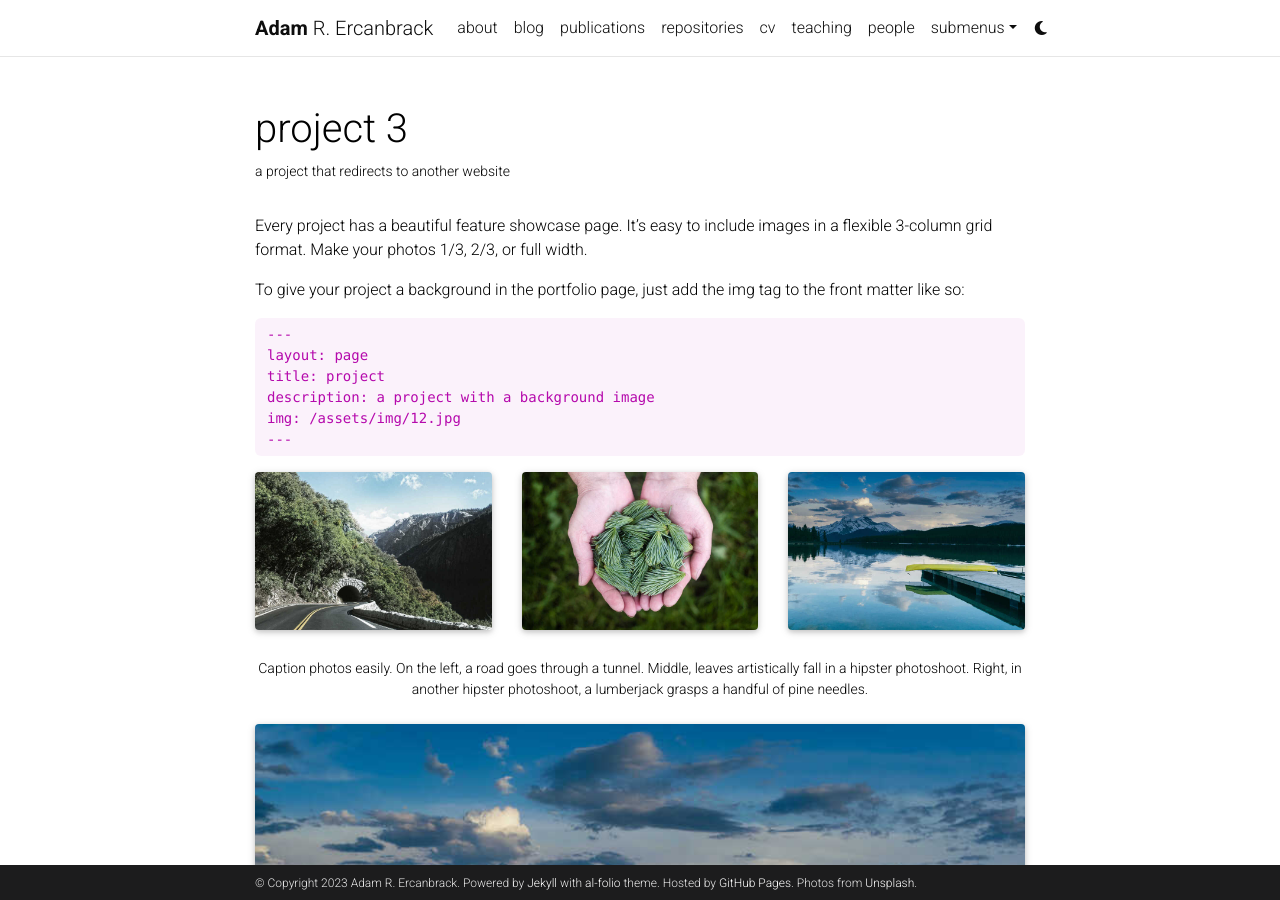
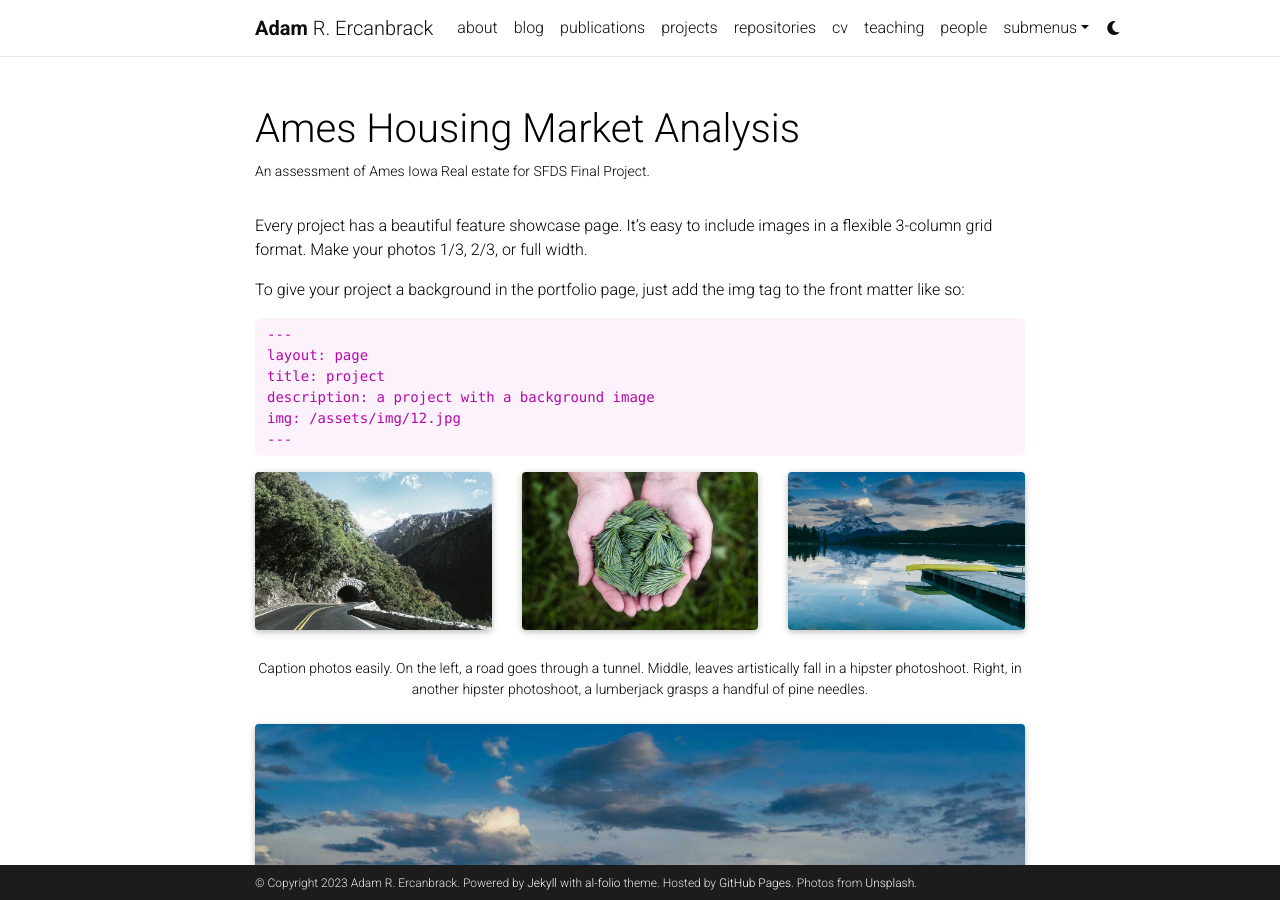
Before and after one commit to Weiprecht/Weiprecht.github.io.jekyll, a Jekyll site: the page built from _projects/3_project.md, in a window 1280 px wide and 900 px high. Built offline with Jekyll 4.4.1, drawn with Linux system fonts in a browser that asks for light colours; full-size pictures stand in for the smaller copies a plugin makes; comment, search, counter and statistics services are not loaded; a style sheet for code colours, icons or effects is not loaded.

```diff
--- a/_projects/3_project.md
+++ b/_projects/3_project.md
@@ -1,8 +1,8 @@
 ---
 layout: page
-title: project 3
-description: a project that redirects to another website
-img: assets/img/7.jpg
+title: Ames Housing Market Analysis
+description: An assessment of Ames Iowa Real estate for SFDS Final Project.
+img: assets/img/realEstate.panel.jpg
 redirect: https://unsplash.com
 importance: 3
 category: work
```
Also changed, not shown: _pages/projects.md (+2 -2 lines), _projects/1_project.md (+1 -1 lines), _projects/2_project.md (+1 -1 lines), assets/img/realEstate.panel.jpg (added), assets/img/real_estate.image.jpg.
